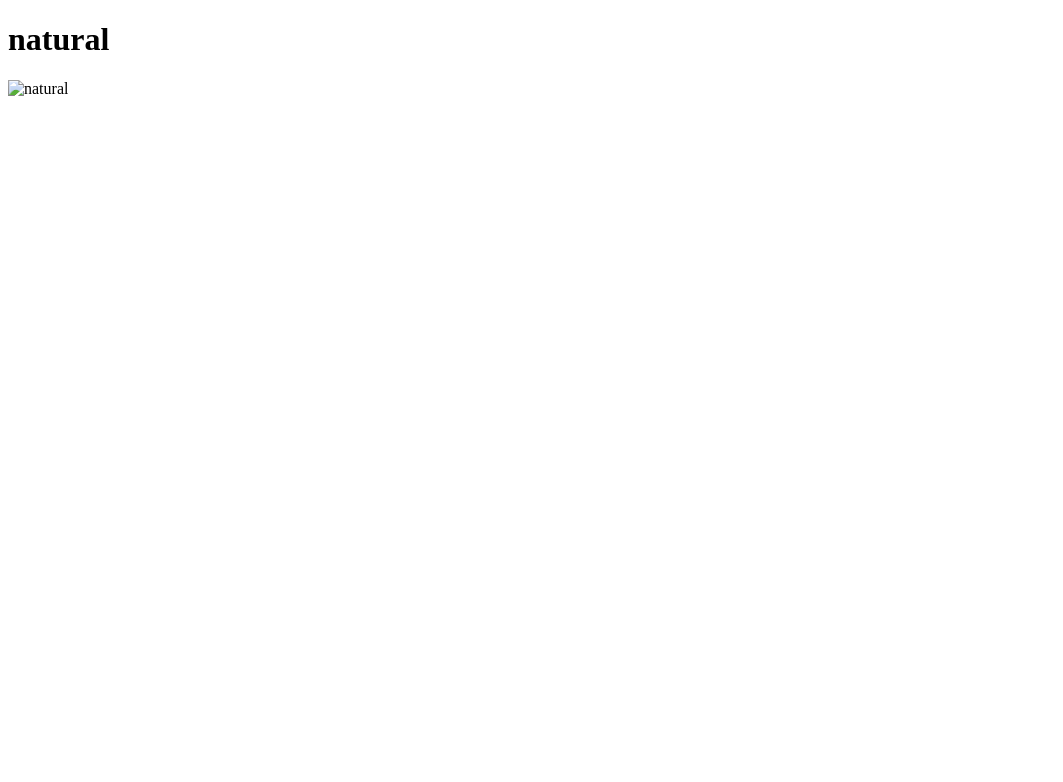
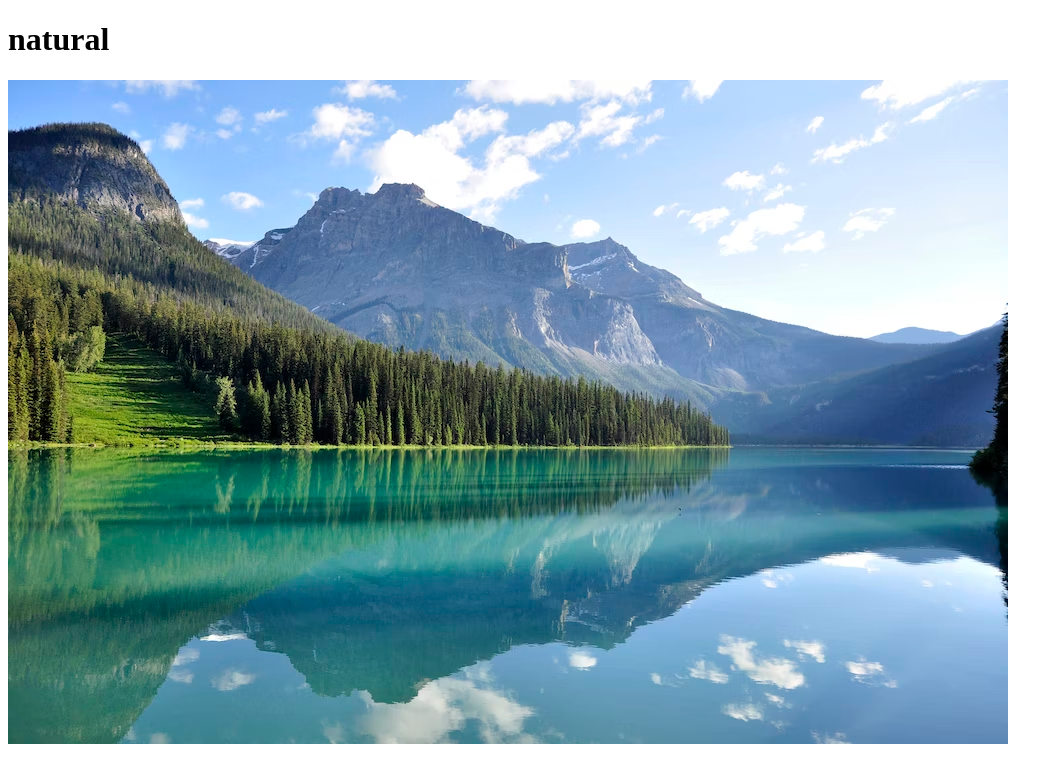
Before and after one commit to IDiana-Hub/1109-web, a plain HTML site: page index.html in a window 1280 px wide. Shown: the whole page, without its empty margins (0-1063 px from the left). Drawn offline with Linux system fonts and the light colour scheme.

Commit message:
change foto

```diff
--- a/index.html
+++ b/index.html
@@ -10,6 +10,6 @@
 <body>
     <script src="https://unpkg.com/html-data-include@3.3.3/html-data-include.js"></script>
     <h1>natural</h1>
-    <img src="img/pink-natural" alt="natural">
+    <img alt="natural" src="./img/pink-natural.jpg">
 </body>
 </html>
```
Also changed, not shown: img/pink-natural.jpg (renamed from img/pink-natural.avif).
